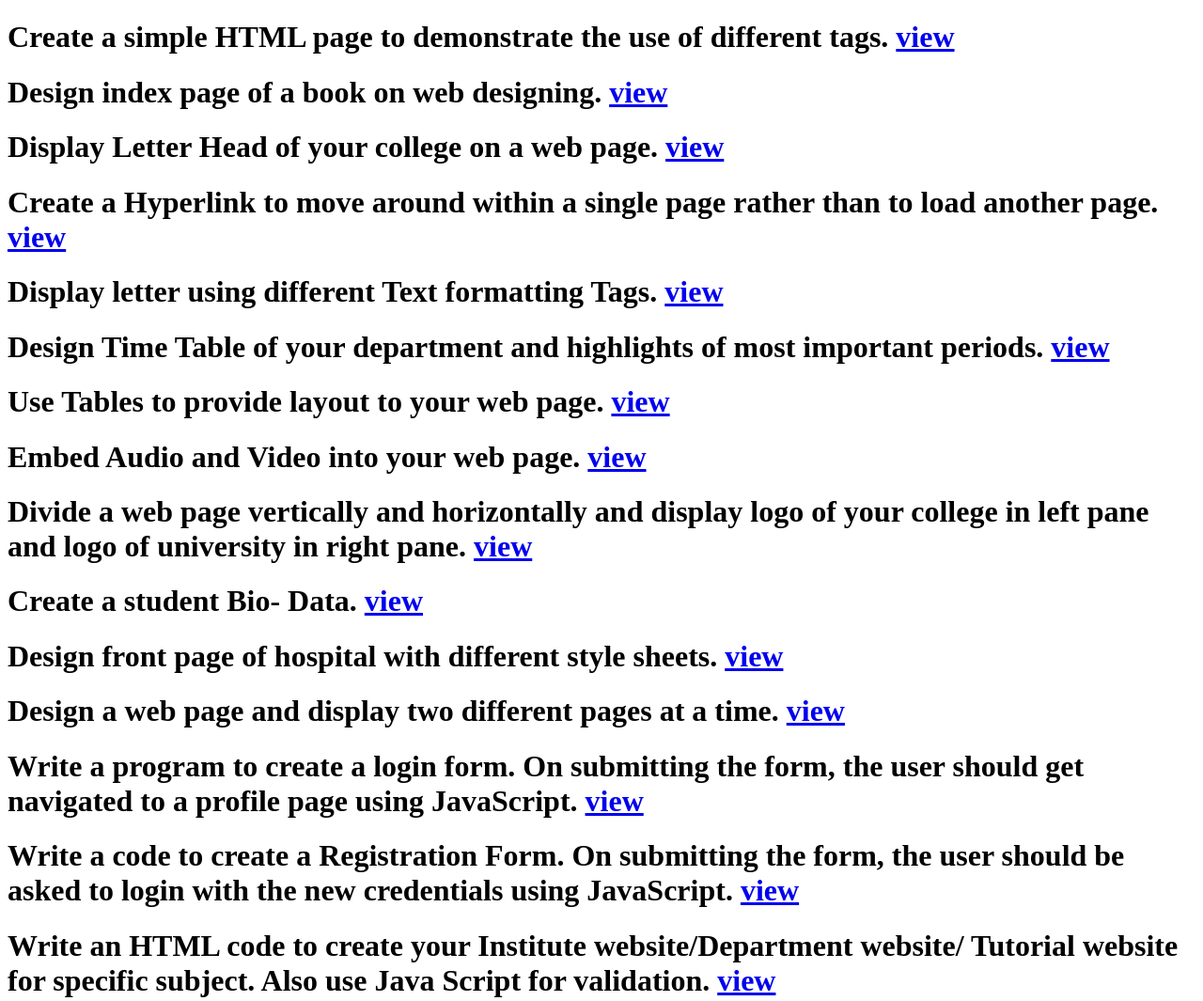
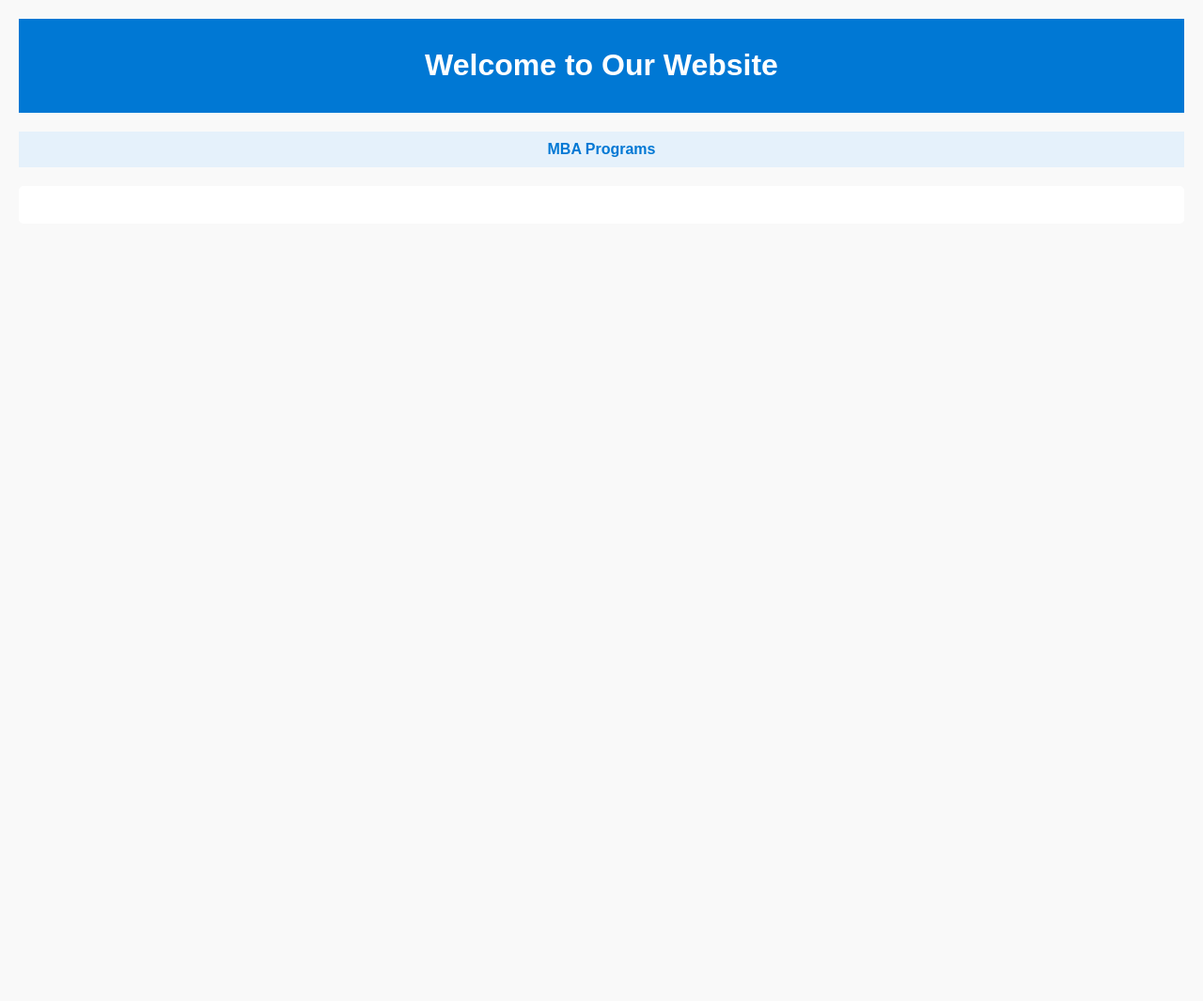
Before and after one commit to Karanjot786/karanjot786.github.io, a plain HTML site: page index.html in a window 1280 px wide. Shown: the whole page at 94% size. After the commit the page ends 800 px from the top, so only its background shows below. Drawn offline with Linux system fonts and the light colour scheme.

Commit message:
Refactor index.html to improve layout and styling with a new header and navigation

```diff
--- a/index.html
+++ b/index.html
@@ -6,83 +6,46 @@
     <meta http-equiv="X-UA-Compatible" content="IE=edge">
     <meta name="viewport" content="width=device-width, initial-scale=1.0">
     <title>Document</title>
+    <style>
+        body {
+            font-family: Arial, sans-serif;
+            margin: 20px;
+            background-color: #f9f9f9;
+        }
+        header {
+            background-color: #0078d4;
+            color: white;
+            padding: 10px 20px;
+            text-align: center;
+        }
+        nav {
+            margin: 20px 0;
+            padding: 10px;
+            background-color: #e5f1fb;
+            text-align: center;
+        }
+        nav a {
+            margin: 0 15px;
+            text-decoration: none;
+            color: #0078d4;
+            font-weight: bold;
+        }
+        .content {
+            padding: 20px;
+            background-color: #fff;
+            border-radius: 5px;
+        }
+    </style>
 </head>
 
 <body>
-    <div>
-        <h1>Create a simple HTML page to demonstrate the use of different tags.
-            <a href="1_create_simple_page.html">view</a>
-        </h1>
-    </div>
-    <div>
-        <h1>Design index page of a book on web designing.
-            <a href="2_index_page_of_book.html">view</a>
-        </h1>
-    </div>
-    <div>
-        <h1>Display Letter Head of your college on a web page.
-            <a href="#">view</a>
-        </h1>
-    </div>
-    <div>
-        <h1>Create a Hyperlink to move around within a single page rather than to load another page.
-            <a href="4_Hyperlink.html">view</a>
-        </h1>
-    </div>
-    <div>
-        <h1>Display letter using different Text formatting Tags.
-            <a href="5_letter_text_format.html">view</a>
-        </h1>
-    </div>
-    <div>
-        <h1>Design Time Table of your department and highlights of most important periods.
-            <a href="6_Time_Table.html">view</a>
-        </h1>
-    </div>
-    <div>
-        <h1>Use Tables to provide layout to your web page.
-            <a href="7_Use_Tables_to_provide_layout_to_your_web_page.html">view</a>
-        </h1>
-    </div>
-    <div>
-        <h1>Embed Audio and Video into your web page.
-            <a href="8_Audio_and_Video.html">view</a>
-        </h1>
-    </div>
-    <div>
-        <h1>Divide a web page vertically and horizontally and display logo of your college in left pane and logo of university in right pane.
-            <a href="9_divide.html">view</a>
-        </h1>
-    </div>
-    <div>
-        <h1>Create a student Bio- Data.
-            <a href="10_student_Bio_Data.html">view</a>
-        </h1>
-    </div>
-    <div>
-        <h1>Design front page of hospital with different style sheets.
-            <a href="11_hospital.html">view</a>
-        </h1>
-    </div>
-    <div>
-        <h1>Design a web page and display two different pages at a time.
-            <a href="#">view</a>
-        </h1>
-    </div>
-    <div>
-        <h1>Write a program to create a login form. On submitting the form, the user should get navigated to a profile page using JavaScript.
-            <a href="#">view</a>
-        </h1>
-    </div>
-    <div>
-        <h1>Write a code to create a Registration Form. On submitting the form, the user should be asked to login with the new credentials using JavaScript.
-            <a href="#">view</a>
-        </h1>
-    </div>
-    <div>
-        <h1>Write an HTML code to create your Institute website/Department website/ Tutorial website for specific subject. Also use Java Script for validation.
-            <a href="#">view</a>
-        </h1>
+    <header>
+        <h1>Welcome to Our Website</h1>
+    </header>
+    <nav>
+        <a href="mba/mba_programs.md">MBA Programs</a>
+    </nav>
+    <div class="content">
     </div>
 </body>
 
```
Also changed, not shown: 1 other file.
